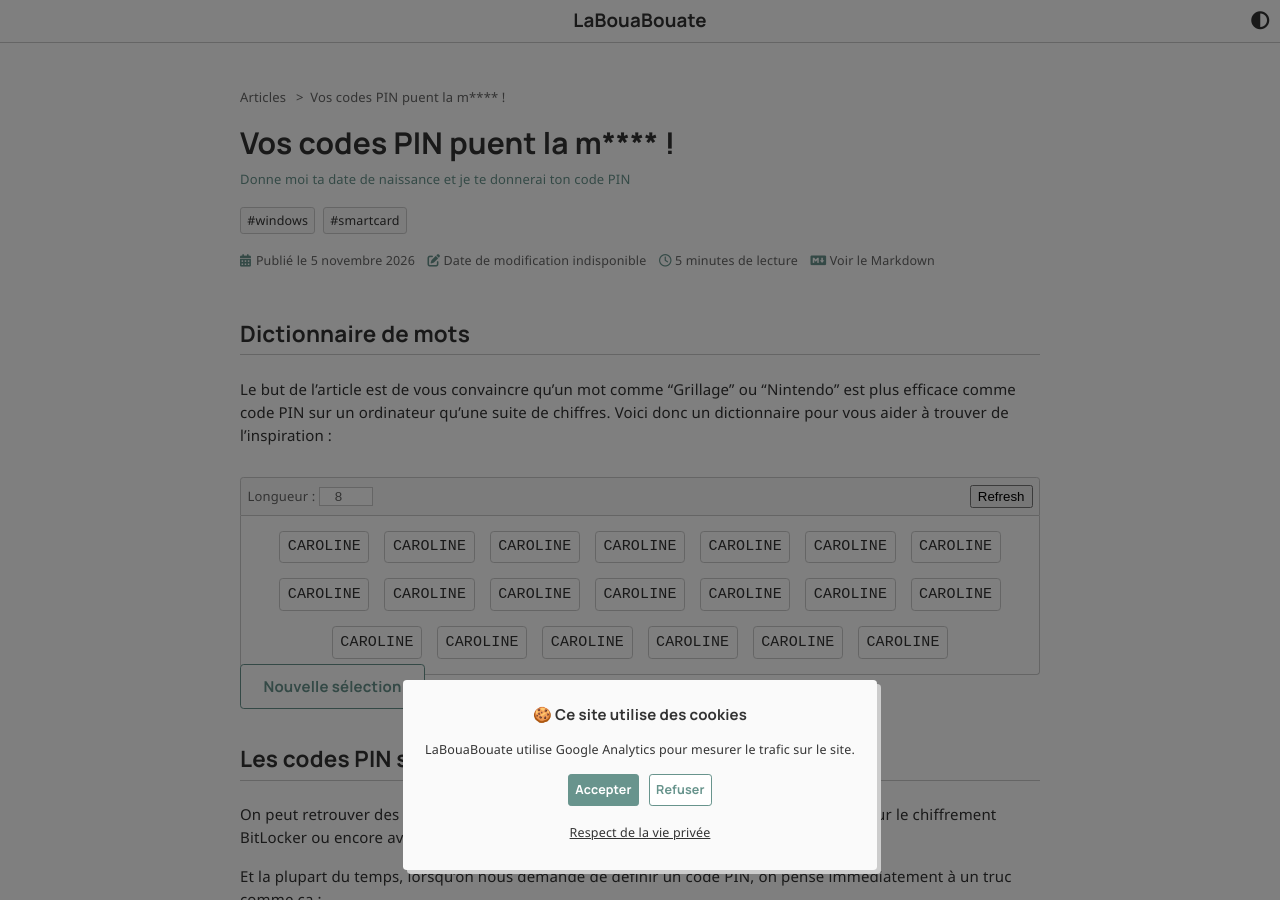
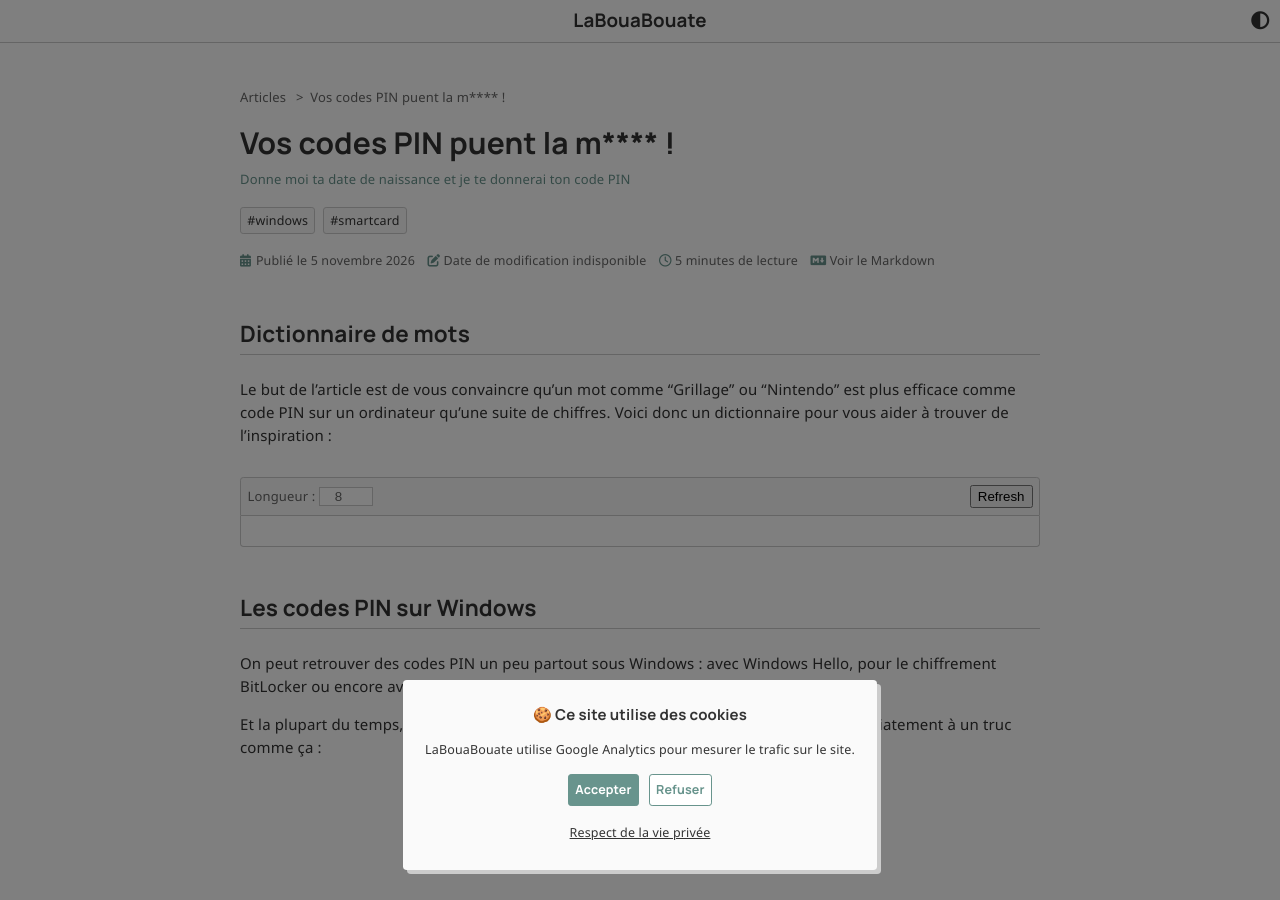
Before and after one commit to leobouard/leobouard.github.io, a Jekyll site: the page built from _posts/2026/2026-11-05-un-code-pin-qu-il-est-bien.md, in a window 1280 px wide and 900 px high. Built offline with Jekyll 4.4.1, drawn with Linux system fonts in a browser that asks for light colours; nearby versions of some CDN libraries; some web fonts are replaced; comment, search, counter and statistics services are not loaded.

Commit message:
Update pin-generator.html

```diff
--- a/_includes/pin-generator.html
+++ b/_includes/pin-generator.html
@@ -7,26 +7,8 @@
     <button id="refresh">Refresh</button>
   </div>
   <div class="pin-generator-results">
-    <span>Caroline</span>
-    <span>Caroline</span>
-    <span>Caroline</span>
-    <span>Caroline</span>
-    <span>Caroline</span>
-    <span>Caroline</span>
-    <span>Caroline</span>
-    <span>Caroline</span>
-    <span>Caroline</span>
-    <span>Caroline</span>
-    <span>Caroline</span>
-    <span>Caroline</span>
-    <span>Caroline</span>
-    <span>Caroline</span>
-    <span>Caroline</span>
-    <span>Caroline</span>
-    <span>Caroline</span>
-    <span>Caroline</span>
-    <span>Caroline</span>
-    <span>Caroline</span>
+    {% for word in site.data.word-list.word %}
+      <span style="display: none;" id="length-{{ word | size }}">{{ word }}</span>
+    {% endfor %}
   </div>
-  <a href="#" id="generate-new-pins" class="no-decoration button-primary hover-bottom">Nouvelle sélection</a>
 </div>
```
